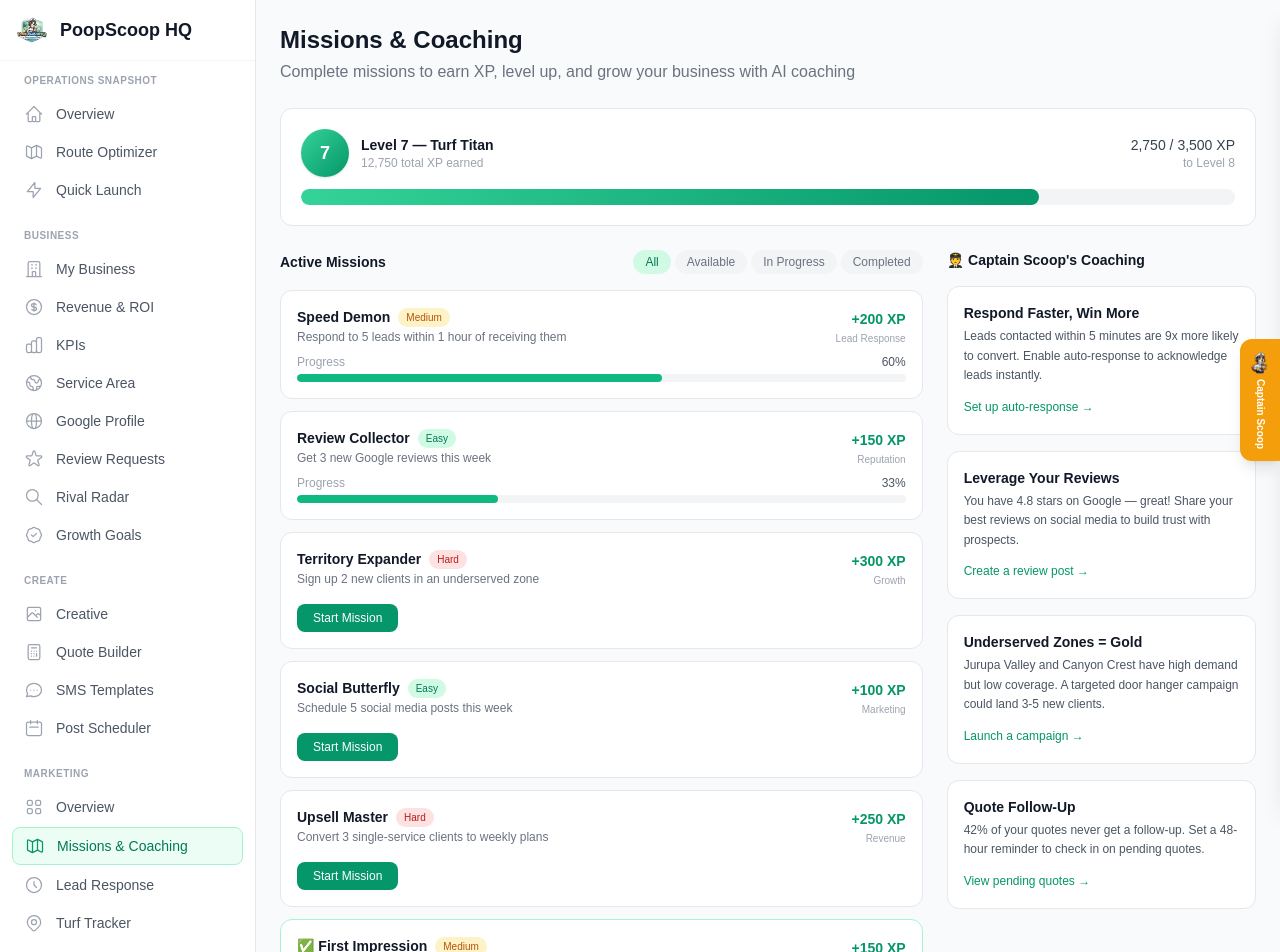
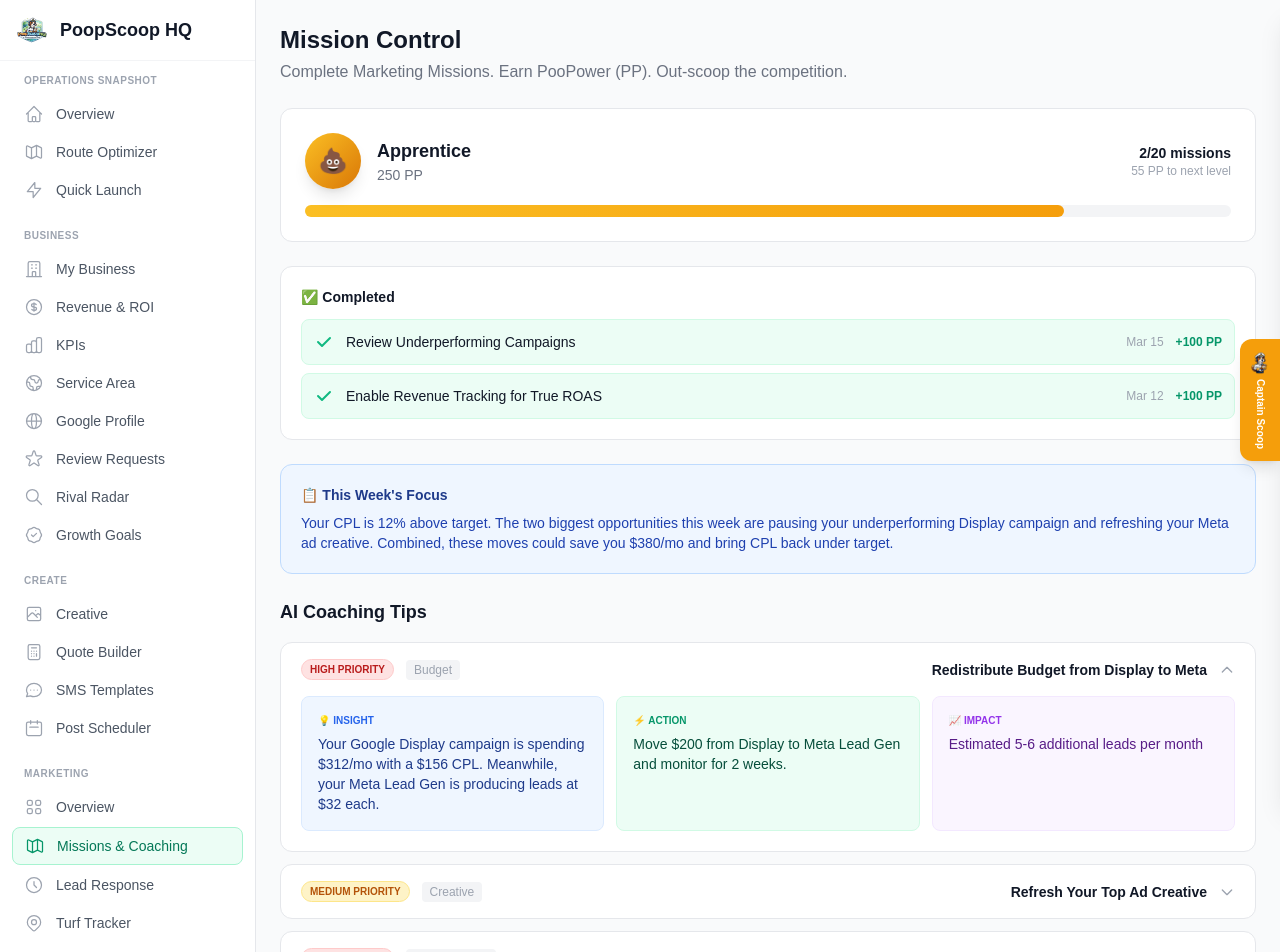
Before and after one commit to jjclark529/poopscoophq, a Next.js app: page /dashboard/missions in a window 1280 px wide. Shown: the top 952 px of the page. Built offline with nearby package versions, Linux system fonts and the light colour scheme.

Commit message:
Missions & Coaching: match old app - Mission Control with PooPower XP, completed missions, weekly focus, AI coaching tips with expandable INSIGHT/ACTION/IMPACT cards

```diff
--- a/src/app/dashboard/missions/page.tsx
+++ b/src/app/dashboard/missions/page.tsx
@@ -2,286 +2,168 @@
 
 import { useState } from "react";
 
-const xpStats = {
-  level: 7,
-  title: "Turf Titan",
-  currentXP: 2750,
-  nextLevelXP: 3500,
-  totalXP: 12750,
-};
-
-interface Mission {
-  id: number;
-  title: string;
-  description: string;
-  xp: number;
-  category: string;
-  difficulty: "Easy" | "Medium" | "Hard";
-  status: "Available" | "In Progress" | "Completed";
-  progress?: number;
-}
-
-const missions: Mission[] = [
-  {
-    id: 1,
-    title: "Speed Demon",
-    description: "Respond to 5 leads within 1 hour of receiving them",
-    xp: 200,
-    category: "Lead Response",
-    difficulty: "Medium",
-    status: "In Progress",
-    progress: 60,
-  },
-  {
-    id: 2,
-    title: "Review Collector",
-    description: "Get 3 new Google reviews this week",
-    xp: 150,
-    category: "Reputation",
-    difficulty: "Easy",
-    status: "In Progress",
-    progress: 33,
-  },
-  {
-    id: 3,
-    title: "Territory Expander",
-    description: "Sign up 2 new clients in an underserved zone",
-    xp: 300,
-    category: "Growth",
-    difficulty: "Hard",
-    status: "Available",
-  },
-  {
-    id: 4,
-    title: "Social Butterfly",
-    description: "Schedule 5 social media posts this week",
-    xp: 100,
-    category: "Marketing",
-    difficulty: "Easy",
-    status: "Available",
-  },
-  {
-    id: 5,
-    title: "Upsell Master",
-    description: "Convert 3 single-service clients to weekly plans",
-    xp: 250,
-    category: "Revenue",
-    difficulty: "Hard",
-    status: "Available",
-  },
-  {
-    id: 6,
-    title: "First Impression",
-    description: "Send a welcome SMS to every new lead within 30 minutes",
-    xp: 150,
-    category: "Lead Response",
-    difficulty: "Medium",
-    status: "Completed",
-  },
-  {
-    id: 7,
-    title: "Consistency King",
-    description: "Log into PoopScoop HQ 5 days in a row",
-    xp: 75,
-    category: "Engagement",
-    difficulty: "Easy",
-    status: "Completed",
-  },
-  {
-    id: 8,
-    title: "Route Master",
-    description: "Optimize your routes and save 30+ minutes this week",
-    xp: 200,
-    category: "Operations",
-    difficulty: "Medium",
-    status: "Completed",
-  },
+const completedMissions = [
+  { title: "Review Underperforming Campaigns", date: "Mar 15", pp: 100 },
+  { title: "Enable Revenue Tracking for True ROAS", date: "Mar 12", pp: 100 },
 ];
 
 const coachingTips = [
   {
-    title: "Respond Faster, Win More",
-    tip: "Leads contacted within 5 minutes are 9x more likely to convert. Enable auto-response to acknowledge leads instantly.",
-    action: "Set up auto-response →",
+    priority: "high" as const,
+    category: "Budget",
+    title: "Redistribute Budget from Display to Meta",
+    insight: "Your Google Display campaign is spending $312/mo with a $156 CPL. Meanwhile, your Meta Lead Gen is producing leads at $32 each.",
+    action: "Move $200 from Display to Meta Lead Gen and monitor for 2 weeks.",
+    impact: "Estimated 5-6 additional leads per month",
   },
   {
-    title: "Leverage Your Reviews",
-    tip: "You have 4.8 stars on Google — great! Share your best reviews on social media to build trust with prospects.",
-    action: "Create a review post →",
+    priority: "medium" as const,
+    category: "Creative",
+    title: "Refresh Your Top Ad Creative",
+    insight: "Your best-performing Meta ad has been running for 45 days. Ad fatigue typically sets in around day 30.",
+    action: "Create 2-3 new ad variations using your recent testimonials.",
+    impact: "Prevent CTR decline and maintain lead flow",
   },
   {
-    title: "Underserved Zones = Gold",
-    tip: "Jurupa Valley and Canyon Crest have high demand but low coverage. A targeted door hanger campaign could land 3-5 new clients.",
-    action: "Launch a campaign →",
+    priority: "high" as const,
+    category: "Landing Page",
+    title: "Reduce Form Fields",
+    insight: "Your landing page form has 7 fields. Industry data shows reducing to 3-4 fields can increase conversions by 25-50%.",
+    action: 'Remove company name, address, and "how did you hear about us" fields.',
+    impact: "Potential 25% increase in conversion rate",
   },
   {
-    title: "Quote Follow-Up",
-    tip: "42% of your quotes never get a follow-up. Set a 48-hour reminder to check in on pending quotes.",
-    action: "View pending quotes →",
+    priority: "low" as const,
+    category: "SEO",
+    title: "Add Location Pages for Neighboring Areas",
+    insight: 'You rank well for "pet waste removal Riverside" but have no pages for Corona, Moreno Valley, or Norco.',
+    action: "Create dedicated landing pages for each neighboring city.",
+    impact: "Capture organic traffic from adjacent markets",
   },
 ];
 
-const difficultyColors: Record<string, string> = {
-  Easy: "bg-emerald-100 text-emerald-700",
-  Medium: "bg-amber-100 text-amber-700",
-  Hard: "bg-red-100 text-red-700",
+const PRIORITY_COLORS = {
+  high: "bg-red-100 text-red-700 border-red-200",
+  medium: "bg-amber-100 text-amber-700 border-amber-200",
+  low: "bg-blue-100 text-blue-700 border-blue-200",
 };
 
-export default function MissionsCoachingPage() {
-  const [filter, setFilter] = useState<"All" | "Available" | "In Progress" | "Completed">("All");
-  const progressPct = Math.round(
-    (xpStats.currentXP / xpStats.nextLevelXP) * 100
-  );
+export default function MissionsPage() {
+  const [expandedTip, setExpandedTip] = useState<number | null>(0);
 
-  const filtered =
-    filter === "All"
-      ? missions
-      : missions.filter((m) => m.status === filter);
+  const totalPP = 250;
+  const level = "Apprentice";
+  const missionsComplete = 2;
+  const totalMissions = 20;
+  const ppToNext = 55;
+  const progressPct = ((totalPP % 305) / 305) * 100;
 
   return (
-    <div className="p-6 max-w-7xl mx-auto space-y-6">
+    <div className="p-6 max-w-5xl mx-auto space-y-6">
       {/* Header */}
       <div>
-        <h1 className="text-2xl font-bold text-gray-900">
-          Missions &amp; Coaching
-        </h1>
-        <p className="text-gray-500 mt-1">
-          Complete missions to earn XP, level up, and grow your business with AI coaching
-        </p>
+        <h1 className="text-2xl font-bold text-gray-900">Mission Control</h1>
+        <p className="text-gray-500 mt-1">Complete Marketing Missions. Earn PooPower (PP). Out-scoop the competition.</p>
       </div>
 
-      {/* XP Bar */}
-      <div className="bg-white rounded-xl border border-gray-200 p-5">
-        <div className="flex items-center justify-between mb-3">
-          <div className="flex items-center gap-3">
-            <div className="w-12 h-12 bg-gradient-to-br from-emerald-400 to-emerald-600 rounded-full flex items-center justify-center text-white font-bold text-lg shadow">
-              {xpStats.level}
+      {/* XP / Level Card */}
+      <div className="bg-white rounded-xl border border-gray-200 p-6">
+        <div className="flex items-center justify-between mb-4">
+          <div className="flex items-center gap-4">
+            <div className="w-14 h-14 bg-gradient-to-br from-amber-400 to-amber-600 rounded-full flex items-center justify-center text-white text-2xl shadow-lg">
+              💩
             </div>
             <div>
-              <p className="text-sm font-semibold text-gray-900">
-                Level {xpStats.level} — {xpStats.title}
-              </p>
-              <p className="text-xs text-gray-400">
-                {xpStats.totalXP.toLocaleString()} total XP earned
-              </p>
+              <p className="text-lg font-bold text-gray-900">{level}</p>
+              <p className="text-sm text-gray-500">{totalPP} PP</p>
             </div>
           </div>
           <div className="text-right">
-            <p className="text-sm font-medium text-gray-700">
-              {xpStats.currentXP.toLocaleString()} / {xpStats.nextLevelXP.toLocaleString()} XP
-            </p>
-            <p className="text-xs text-gray-400">to Level {xpStats.level + 1}</p>
+            <p className="text-sm text-gray-900 font-semibold">{missionsComplete}/{totalMissions} missions</p>
+            <p className="text-xs text-gray-400">{ppToNext} PP to next level</p>
           </div>
         </div>
-        <div className="bg-gray-100 rounded-full h-4 overflow-hidden">
-          <div
-            className="bg-gradient-to-r from-emerald-400 to-emerald-600 h-full rounded-full transition-all"
-            style={{ width: `${progressPct}%` }}
-          />
+        <div className="w-full bg-gray-100 rounded-full h-3">
+          <div className="bg-gradient-to-r from-amber-400 to-amber-500 h-3 rounded-full transition-all" style={{ width: `${progressPct}%` }} />
         </div>
       </div>
 
-      <div className="grid grid-cols-1 lg:grid-cols-3 gap-6">
-        {/* Missions List */}
-        <div className="lg:col-span-2 space-y-4">
-          <div className="flex items-center justify-between">
-            <h2 className="text-sm font-semibold text-gray-900">Active Missions</h2>
-            <div className="flex gap-1">
-              {(["All", "Available", "In Progress", "Completed"] as const).map((f) => (
-                <button
-                  key={f}
-                  onClick={() => setFilter(f)}
-                  className={`px-3 py-1 rounded-full text-xs font-medium transition-colors ${
-                    filter === f
-                      ? "bg-emerald-100 text-emerald-700"
-                      : "bg-gray-100 text-gray-500 hover:bg-gray-200"
-                  }`}
-                >
-                  {f}
-                </button>
-              ))}
+      {/* Completed Missions */}
+      <div className="bg-white rounded-xl border border-gray-200 p-5">
+        <h2 className="text-sm font-semibold text-gray-900 mb-3">✅ Completed</h2>
+        <div className="space-y-2">
+          {completedMissions.map((m, i) => (
+            <div key={i} className="flex items-center justify-between p-3 bg-emerald-50 rounded-lg border border-emerald-100">
+              <div className="flex items-center gap-3">
+                <svg className="w-5 h-5 text-emerald-500" fill="currentColor" viewBox="0 0 20 20">
+                  <path fillRule="evenodd" d="M16.707 5.293a1 1 0 010 1.414l-8 8a1 1 0 01-1.414 0l-4-4a1 1 0 011.414-1.414L8 12.586l7.293-7.293a1 1 0 011.414 0z" clipRule="evenodd" />
+                </svg>
+                <span className="text-sm font-medium text-gray-900">{m.title}</span>
               </div>
+              <div className="flex items-center gap-3">
+                <span className="text-xs text-gray-400">{m.date}</span>
+                <span className="text-xs font-bold text-emerald-600">+{m.pp} PP</span>
               </div>
-
-          <div className="space-y-3">
-            {filtered.map((mission) => (
-              <div
-                key={mission.id}
-                className={`bg-white rounded-xl border p-4 ${
-                  mission.status === "Completed"
-                    ? "border-emerald-200 bg-emerald-50/30"
-                    : "border-gray-200"
-                }`}
-              >
-                <div className="flex items-start justify-between mb-2">
-                  <div>
-                    <div className="flex items-center gap-2">
-                      <h3 className="text-sm font-semibold text-gray-900">
-                        {mission.status === "Completed" && "✅ "}
-                        {mission.title}
-                      </h3>
-                      <span className={`text-[10px] font-medium px-2 py-0.5 rounded-full ${difficultyColors[mission.difficulty]}`}>
-                        {mission.difficulty}
-                      </span>
-                    </div>
-                    <p className="text-xs text-gray-500 mt-0.5">
-                      {mission.description}
-                    </p>
-                  </div>
-                  <div className="text-right flex-shrink-0 ml-4">
-                    <span className="text-sm font-bold text-emerald-600">
-                      +{mission.xp} XP
-                    </span>
-                    <p className="text-[10px] text-gray-400">{mission.category}</p>
-                  </div>
-                </div>
-                {mission.status === "In Progress" && mission.progress !== undefined && (
-                  <div className="mt-2">
-                    <div className="flex items-center justify-between mb-1">
-                      <span className="text-xs text-gray-400">Progress</span>
-                      <span className="text-xs font-medium text-gray-600">
-                        {mission.progress}%
-                      </span>
-                    </div>
-                    <div className="bg-gray-100 rounded-full h-2 overflow-hidden">
-                      <div
-                        className="bg-emerald-500 h-full rounded-full"
-                        style={{ width: `${mission.progress}%` }}
-                      />
-                    </div>
-                  </div>
-                )}
-                {mission.status === "Available" && (
-                  <button className="mt-2 text-xs px-4 py-1.5 bg-emerald-600 text-white rounded-lg hover:bg-emerald-700 transition-colors font-medium">
-                    Start Mission
-                  </button>
-                )}
             </div>
           ))}
         </div>
       </div>
 
-        {/* Coaching Tips */}
-        <div className="space-y-4">
-          <h2 className="text-sm font-semibold text-gray-900">
-            🧑‍✈️ Captain Scoop&apos;s Coaching
-          </h2>
-          {coachingTips.map((tip, i) => (
-            <div
-              key={i}
-              className="bg-white rounded-xl border border-gray-200 p-4"
+      {/* This Week's Focus */}
+      <div className="bg-blue-50 border border-blue-200 rounded-xl p-5">
+        <h2 className="text-sm font-semibold text-blue-900 mb-2">📋 This Week&apos;s Focus</h2>
+        <p className="text-sm text-blue-800">
+          Your CPL is 12% above target. The two biggest opportunities this week are pausing your underperforming Display campaign and refreshing your Meta ad creative. Combined, these moves could save you $380/mo and bring CPL back under target.
+        </p>
+      </div>
+
+      {/* AI Coaching Tips */}
+      <div>
+        <h2 className="text-lg font-semibold text-gray-900 mb-4">AI Coaching Tips</h2>
+        <div className="space-y-3">
+          {coachingTips.map((tip, i) => {
+            const isExpanded = expandedTip === i;
+            const colors = PRIORITY_COLORS[tip.priority];
+            return (
+              <div key={i} className="bg-white rounded-xl border border-gray-200 overflow-hidden">
+                <button
+                  onClick={() => setExpandedTip(isExpanded ? null : i)}
+                  className="w-full flex items-center justify-between px-5 py-4 hover:bg-gray-50 transition-colors"
                 >
-              <h4 className="text-sm font-semibold text-gray-900 mb-1">
-                {tip.title}
-              </h4>
-              <p className="text-xs text-gray-600 leading-relaxed mb-2">
-                {tip.tip}
-              </p>
-              <button className="text-xs text-emerald-600 font-medium hover:text-emerald-700 transition-colors">
-                {tip.action}
+                  <div className="flex items-center gap-3">
+                    <span className={`text-[10px] font-bold uppercase px-2 py-0.5 rounded-full border ${colors}`}>
+                      {tip.priority} priority
+                    </span>
+                    <span className="text-xs text-gray-400 bg-gray-100 px-2 py-0.5 rounded">{tip.category}</span>
+                  </div>
+                  <div className="flex items-center gap-3">
+                    <span className="text-sm font-semibold text-gray-900">{tip.title}</span>
+                    <svg className={`w-4 h-4 text-gray-400 transition-transform ${isExpanded ? "rotate-180" : ""}`} fill="none" stroke="currentColor" viewBox="0 0 24 24">
+                      <path strokeLinecap="round" strokeLinejoin="round" strokeWidth={2} d="M19 9l-7 7-7-7" />
+                    </svg>
+                  </div>
                 </button>
+                {isExpanded && (
+                  <div className="px-5 pb-5">
+                    <div className="grid grid-cols-1 md:grid-cols-3 gap-3">
+                      <div className="bg-blue-50 border border-blue-100 rounded-lg p-4">
+                        <p className="text-[10px] font-bold text-blue-600 uppercase mb-1.5">💡 INSIGHT</p>
+                        <p className="text-sm text-blue-900">{tip.insight}</p>
                       </div>
-          ))}
+                      <div className="bg-emerald-50 border border-emerald-100 rounded-lg p-4">
+                        <p className="text-[10px] font-bold text-emerald-600 uppercase mb-1.5">⚡ ACTION</p>
+                        <p className="text-sm text-emerald-900">{tip.action}</p>
+                      </div>
+                      <div className="bg-purple-50 border border-purple-100 rounded-lg p-4">
+                        <p className="text-[10px] font-bold text-purple-600 uppercase mb-1.5">📈 IMPACT</p>
+                        <p className="text-sm text-purple-900">{tip.impact}</p>
+                      </div>
+                    </div>
+                  </div>
+                )}
+              </div>
+            );
+          })}
         </div>
       </div>
     </div>
```
Lines whose indentation alone changed are shown as unchanged.
